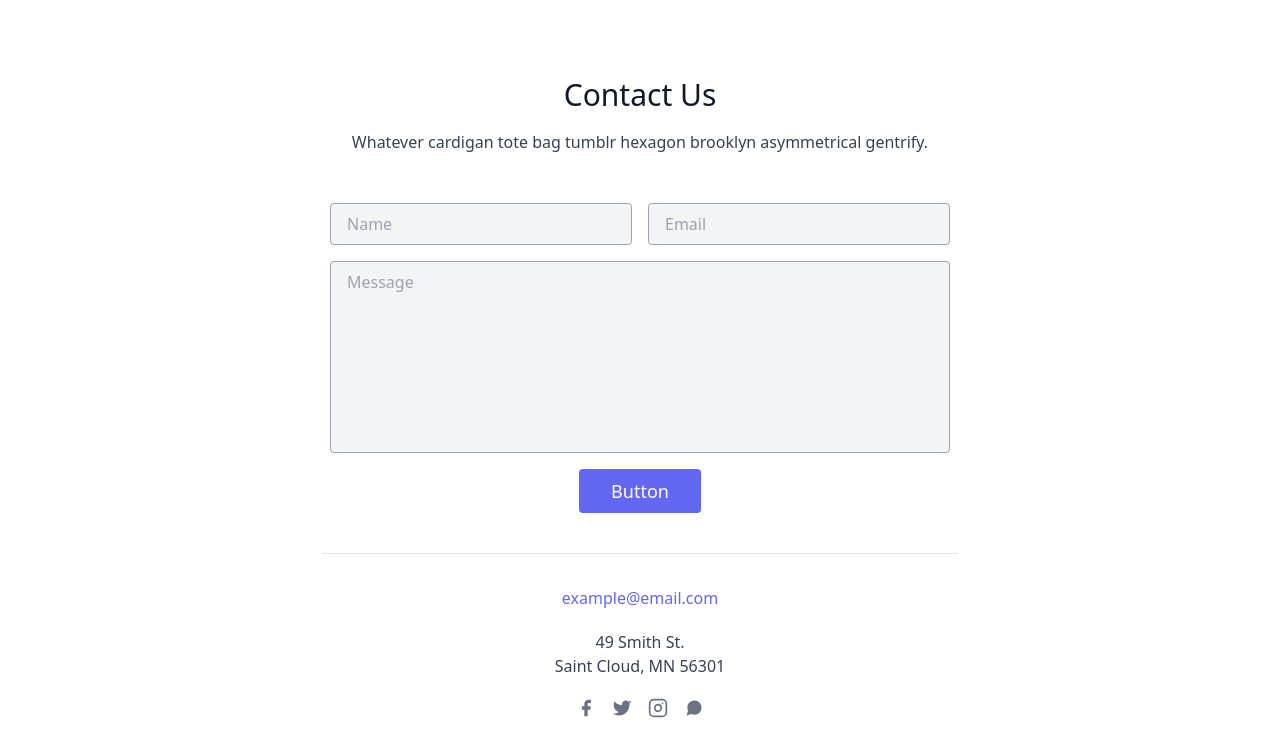
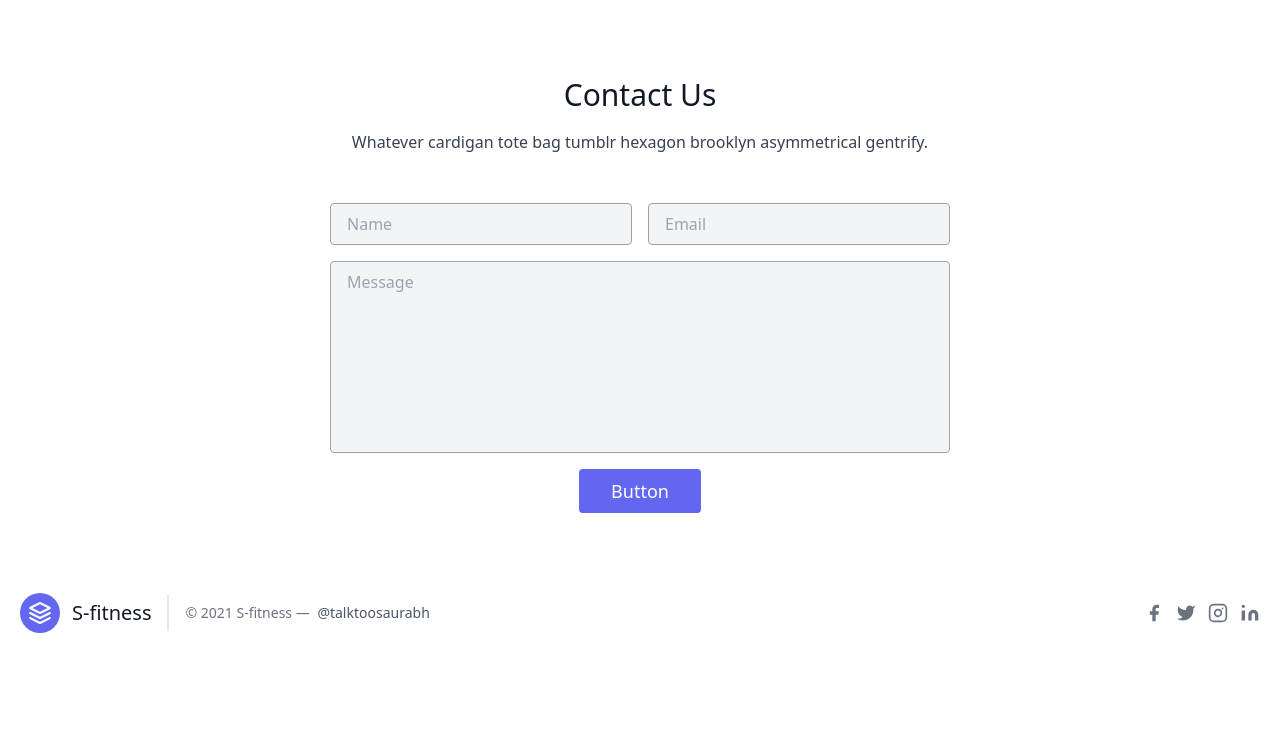
Before and after one commit to saurabh4828/GymWeb, a plain HTML site: page index.html in a window 1280 px wide. Shown: the part 1054-1810 px from the top of the page. After the commit the page ends 1719 px from the top, so only its background shows below. Drawn offline with nearby package versions, Linux system fonts and the light colour scheme.

Commit message:
Contact Form & Footer

```diff
--- a/index.html
+++ b/index.html
@@ -123,41 +123,48 @@
 		        <div class="p-2 w-full">
 		          <button class="flex mx-auto text-white bg-indigo-500 border-0 py-2 px-8 focus:outline-none hover:bg-indigo-600 rounded text-lg">Button</button>
 		        </div>
-		        <div class="p-2 w-full pt-8 mt-8 border-t border-gray-200 text-center">
-		          <a class="text-indigo-500">example@email.com</a>
-		          <p class="leading-normal my-5">49 Smith St.
-		            <br>Saint Cloud, MN 56301
+		      </div>
+		    </div>
+		  </div>
+		</section>
+
+		<footer class="text-gray-600 body-font">
+			<div class="container px-5 py-8 mx-auto flex items-center sm:flex-row flex-col">
+			  <a class="flex title-font font-medium items-center md:justify-start justify-center text-gray-900">
+				<svg xmlns="http://www.w3.org/2000/svg" fill="none" stroke="currentColor" stroke-linecap="round" stroke-linejoin="round" stroke-width="2" class="w-10 h-10 text-white p-2 bg-indigo-500 rounded-full" viewBox="0 0 24 24">
+				  <path d="M12 2L2 7l10 5 10-5-10-5zM2 17l10 5 10-5M2 12l10 5 10-5"></path>
+				</svg>
+				<span class="ml-3 text-xl"> S-fitness</span>
+			  </a>
+			  <p class="text-sm text-gray-500 sm:ml-4 sm:pl-4 sm:border-l-2 sm:border-gray-200 sm:py-2 sm:mt-0 mt-4">© 2021 S-fitness —
+				<a href="#" class="text-gray-600 ml-1" rel="noopener noreferrer" target="_blank">@talktoosaurabh</a>
 			  </p>
-		          <span class="inline-flex">
+			  <span class="inline-flex sm:ml-auto sm:mt-0 mt-4 justify-center sm:justify-start">
 				<a class="text-gray-500">
 				  <svg fill="currentColor" stroke-linecap="round" stroke-linejoin="round" stroke-width="2" class="w-5 h-5" viewBox="0 0 24 24">
 					<path d="M18 2h-3a5 5 0 00-5 5v3H7v4h3v8h4v-8h3l1-4h-4V7a1 1 0 011-1h3z"></path>
 				  </svg>
 				</a>
-		            <a class="ml-4 text-gray-500">
+				<a class="ml-3 text-gray-500">
 				  <svg fill="currentColor" stroke-linecap="round" stroke-linejoin="round" stroke-width="2" class="w-5 h-5" viewBox="0 0 24 24">
 					<path d="M23 3a10.9 10.9 0 01-3.14 1.53 4.48 4.48 0 00-7.86 3v1A10.66 10.66 0 013 4s-4 9 5 13a11.64 11.64 0 01-7 2c9 5 20 0 20-11.5a4.5 4.5 0 00-.08-.83A7.72 7.72 0 0023 3z"></path>
 				  </svg>
 				</a>
-		            <a class="ml-4 text-gray-500">
+				<a class="ml-3 text-gray-500">
 				  <svg fill="none" stroke="currentColor" stroke-linecap="round" stroke-linejoin="round" stroke-width="2" class="w-5 h-5" viewBox="0 0 24 24">
 					<rect width="20" height="20" x="2" y="2" rx="5" ry="5"></rect>
 					<path d="M16 11.37A4 4 0 1112.63 8 4 4 0 0116 11.37zm1.5-4.87h.01"></path>
 				  </svg>
 				</a>
-		            <a class="ml-4 text-gray-500">
-		              <svg fill="currentColor" stroke-linecap="round" stroke-linejoin="round" stroke-width="2" class="w-5 h-5" viewBox="0 0 24 24">
-		                <path d="M21 11.5a8.38 8.38 0 01-.9 3.8 8.5 8.5 0 01-7.6 4.7 8.38 8.38 0 01-3.8-.9L3 21l1.9-5.7a8.38 8.38 0 01-.9-3.8 8.5 8.5 0 014.7-7.6 8.38 8.38 0 013.8-.9h.5a8.48 8.48 0 018 8v.5z"></path>
+				<a class="ml-3 text-gray-500">
+				  <svg fill="currentColor" stroke="currentColor" stroke-linecap="round" stroke-linejoin="round" stroke-width="0" class="w-5 h-5" viewBox="0 0 24 24">
+					<path stroke="none" d="M16 8a6 6 0 016 6v7h-4v-7a2 2 0 00-2-2 2 2 0 00-2 2v7h-4v-7a6 6 0 016-6zM2 9h4v12H2z"></path>
+					<circle cx="4" cy="4" r="2" stroke="none"></circle>
 				  </svg>
 				</a>
 			  </span>
 			</div>
-		      </div>
-		    </div>
-		  </div>
-		</section>
-
-
+		  </footer>
 
 
 
```
Lines whose indentation alone changed are shown as unchanged.
